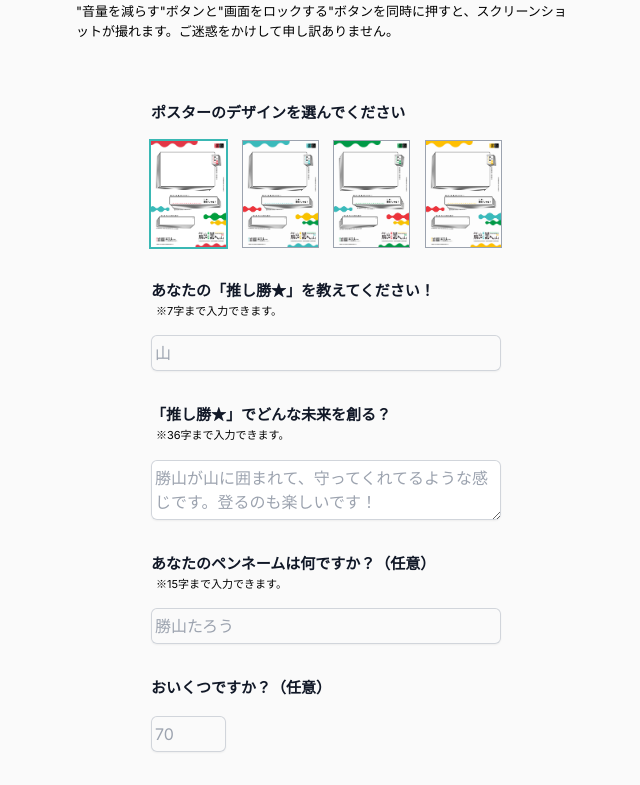
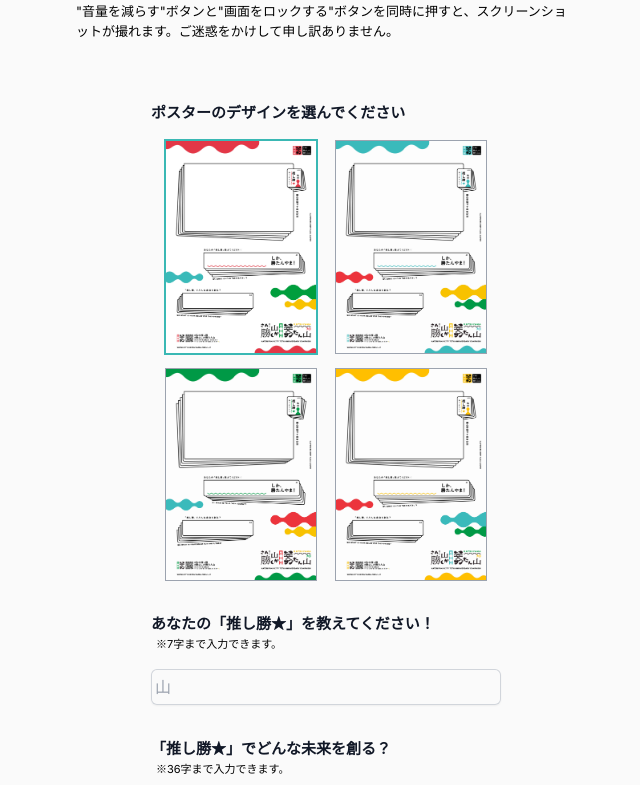
Before and after one commit to cicada-1/oshikatsu-maker-test, a Next.js app: page / in a window 1280 px wide. Shown: the part 1285-2070 px from the top of the page, without its empty margins (314-954 px from the left). Built offline with nearby package versions, Linux system fonts and the light colour scheme.

Commit message:
Made design choices slightly bigger and made them into a 2x2 grid

```diff
--- a/app/components/form.tsx
+++ b/app/components/form.tsx
@@ -129,7 +129,8 @@ export default function Form(props: any) {
               <label className="form-heading block font-semibold leading-6 text-gray-900">
                 {formShow.designQuestion}
               </label>
-              <div className="design-options flex mt-4 justify-between">
+              <div className="flex justify-center">
+                <div className="design-options flex flex-wrap mt-4 justify-between place-self-center gap-y-4">
                   {Object.keys(templateDesigns).map((colour: any) => (
                     <RadioButton
                       key={colour}
@@ -139,6 +140,8 @@ export default function Form(props: any) {
                     />
                   ))}
                 </div>
+              </div>
+
             </div>
             <div className="col-span-full">
               <label htmlFor="oshikatsu" className="form-heading block font-semibold leading-6 text-gray-900">
--- a/app/globals.css
+++ b/app/globals.css
@@ -92,8 +92,12 @@ body {
   padding-left: 5px;
 }
 
-.form-field {
+.form-field, {
   max-width: 350px;
+}
+
+.design-options {
+  max-width: 320px;
 }
 
 [type=radio] {
@@ -113,7 +117,7 @@ body {
 }
 
 .design-choice-image {
-  width: 75px;
+  width: 150px;
 }
 
 .age-container, .age {
```
Lines whose indentation alone changed are shown as unchanged.
